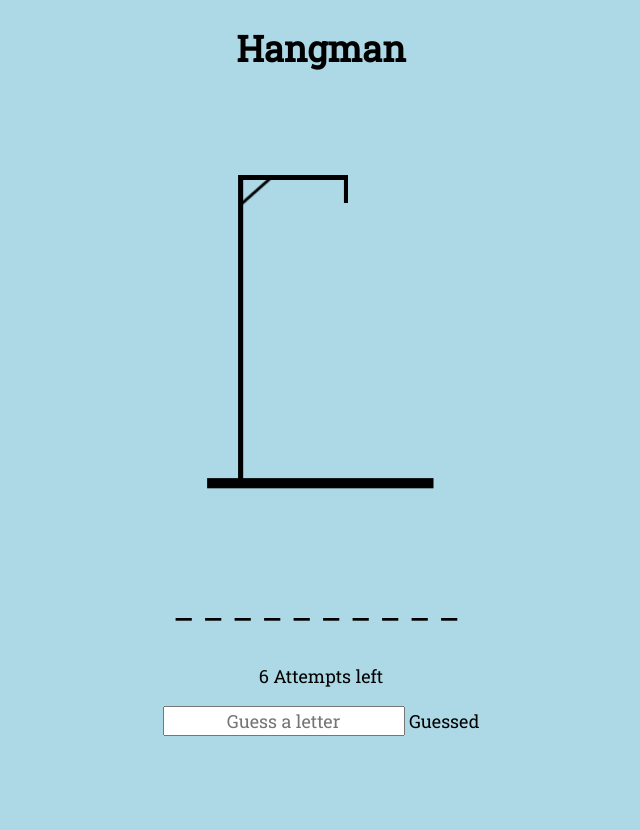
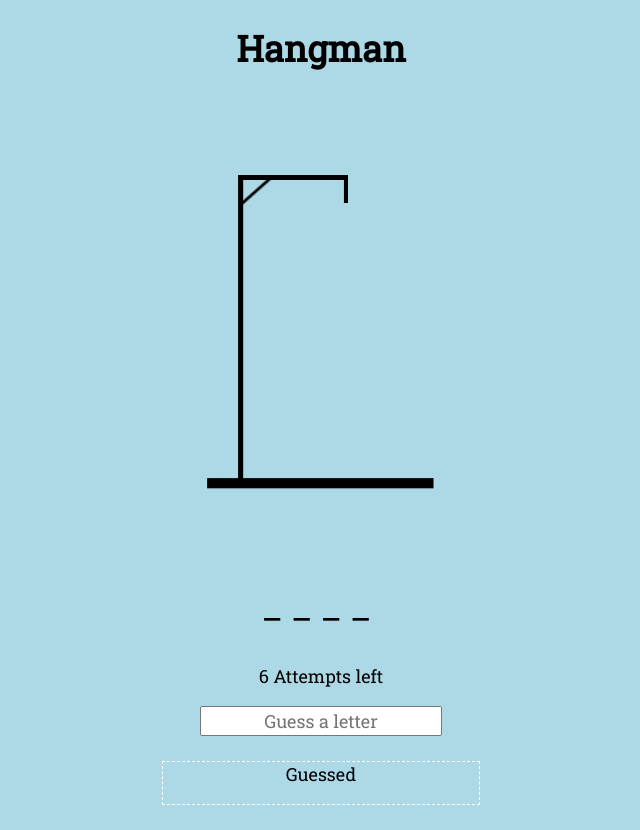
Before and after one commit to ngransky-tcsn/Hangman, a plain HTML site: page index.html in a window 1280 px wide. Shown: the whole page, without its empty margins (319-959 px from the left). Before the commit the page ends 800 px from the top, so only its background shows below. Drawn offline with Linux system fonts and the light colour scheme.

Commit message:
Pick word from list of words

```diff
--- a/scripts.js
+++ b/scripts.js
@@ -4,7 +4,8 @@ const guessesBox = document.getElementById('guessed');
 const message = document.getElementById('message');
 
 //Initialize variables
-const word = "javascript";
+const wordList = ["javascript", "python", "java", "html", "css", "typescriptt", "node"];
+const word = wordList[Math.floor(Math.random() * wordList.length)];
 let partial = [];
 let guessed = [];
 let attempts = 6;
--- a/styles.css
+++ b/styles.css
@@ -9,7 +9,7 @@ font-family: 'Roboto Slab', serif;
 	font-size: 2rem;
 }
 
-#guessedBox {
+#guessesBox {
 	border: 1px dashed white;
 	display: block;
 	width: 25%;
```
